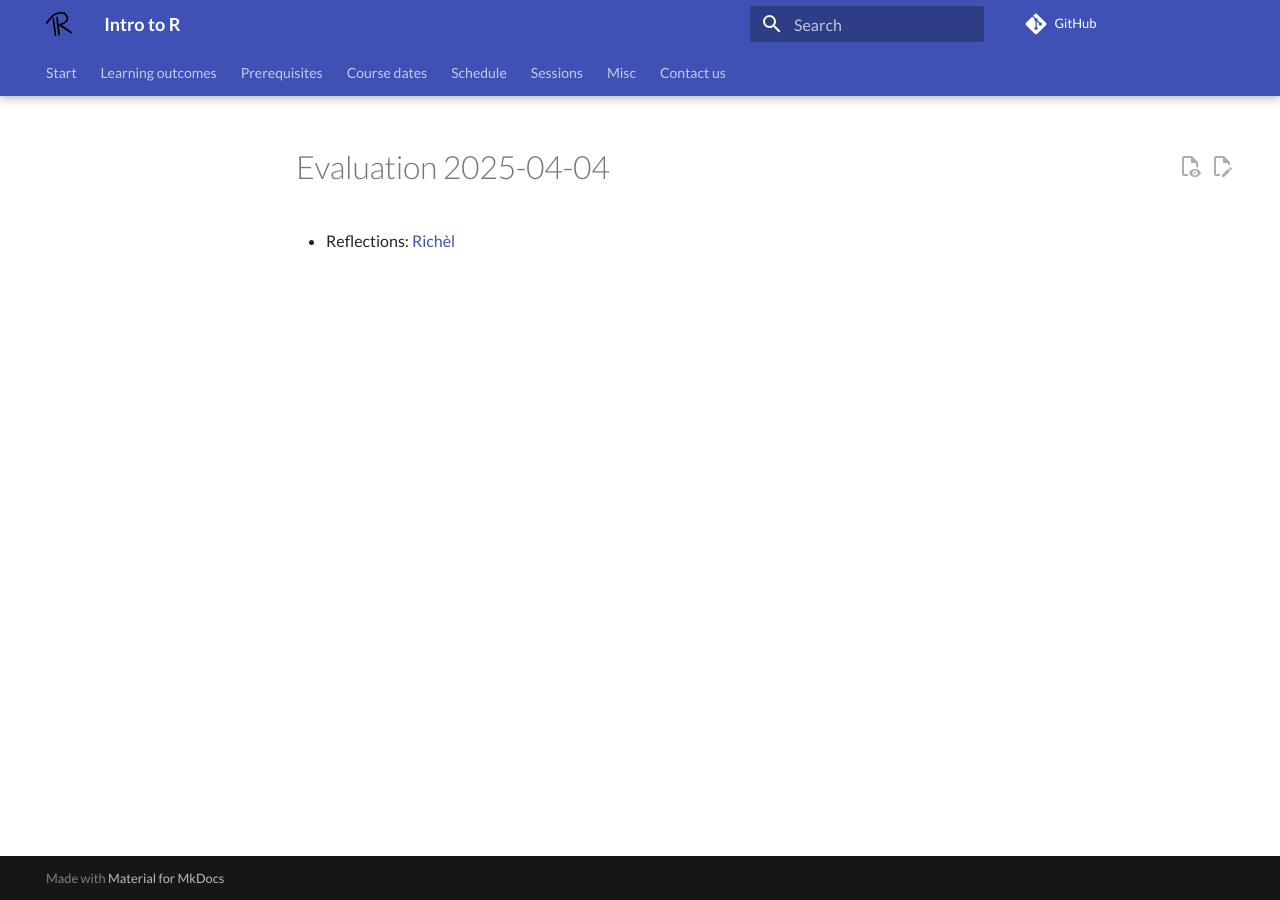
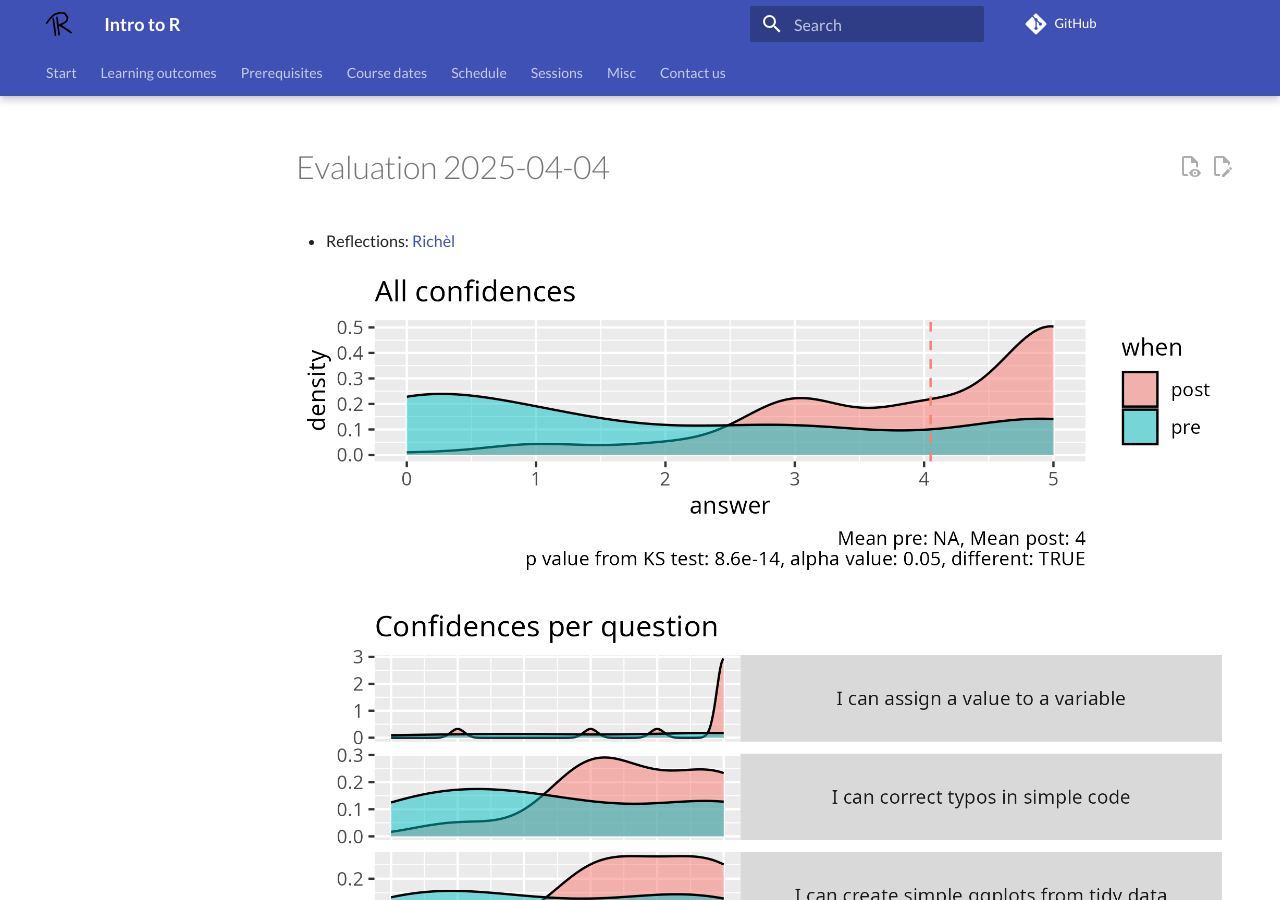
Before and after one commit to richelbilderbeek/intro_r_course, an MkDocs documentation site: the page built from docs/evaluations/20250404/README.md, in a window 1280 px wide and 900 px high. Built offline with MkDocs 1.6.1 and Material for MkDocs 9.7.7, drawn with Linux system fonts in a browser that asks for light colours; comment, search, counter and statistics services are not loaded.

Commit message:
Show plots

```diff
--- a/docs/evaluations/20250404/README.md
+++ b/docs/evaluations/20250404/README.md
@@ -1,3 +1,7 @@
 # Evaluation 2025-04-04
 
 - Reflections: [Richèl](../../reflections/20250404/README.md)
+
+![All confidences](all_confidences.png)
+
+![Confidences per question](confidences_per_question.png)
```
